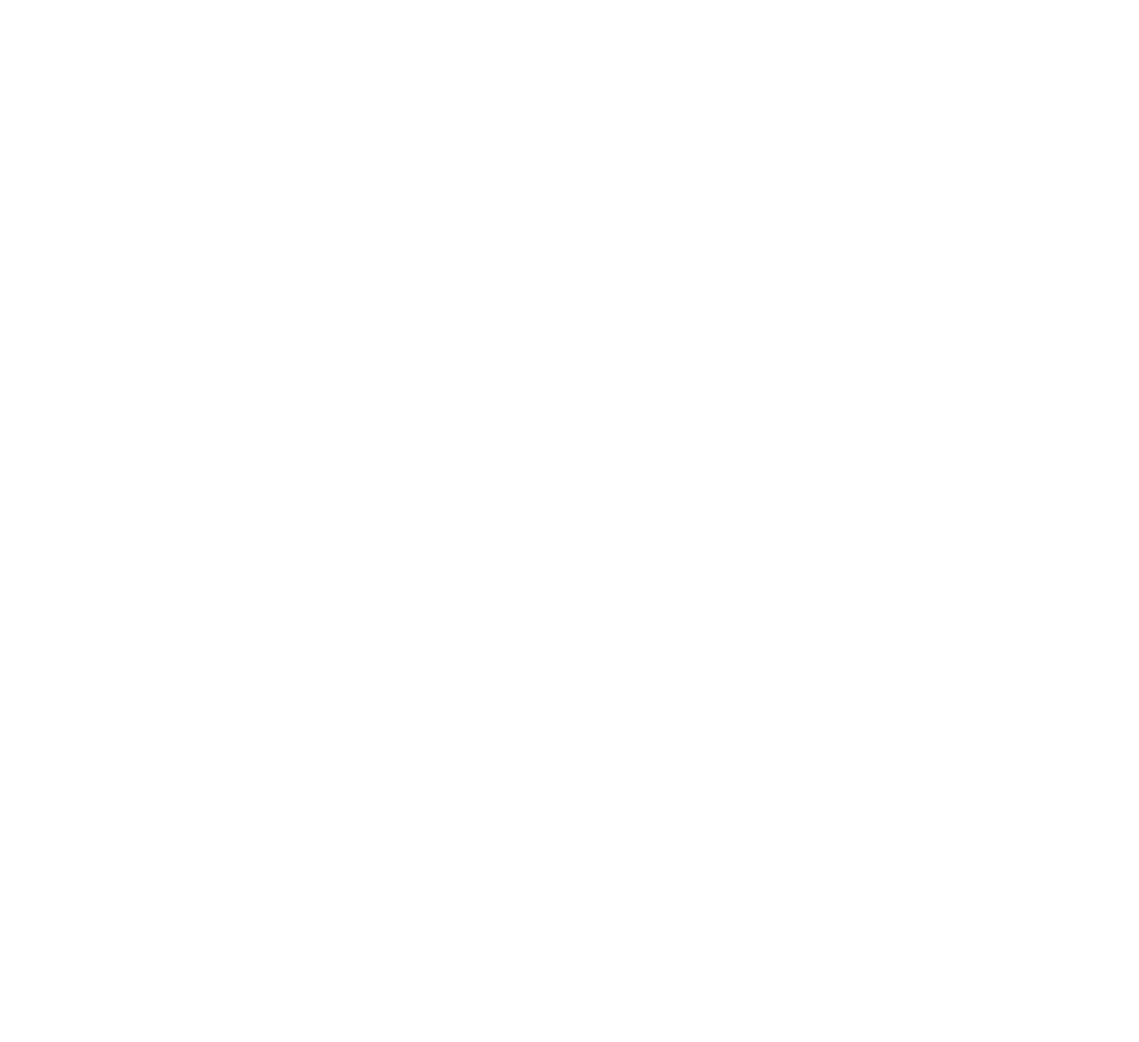
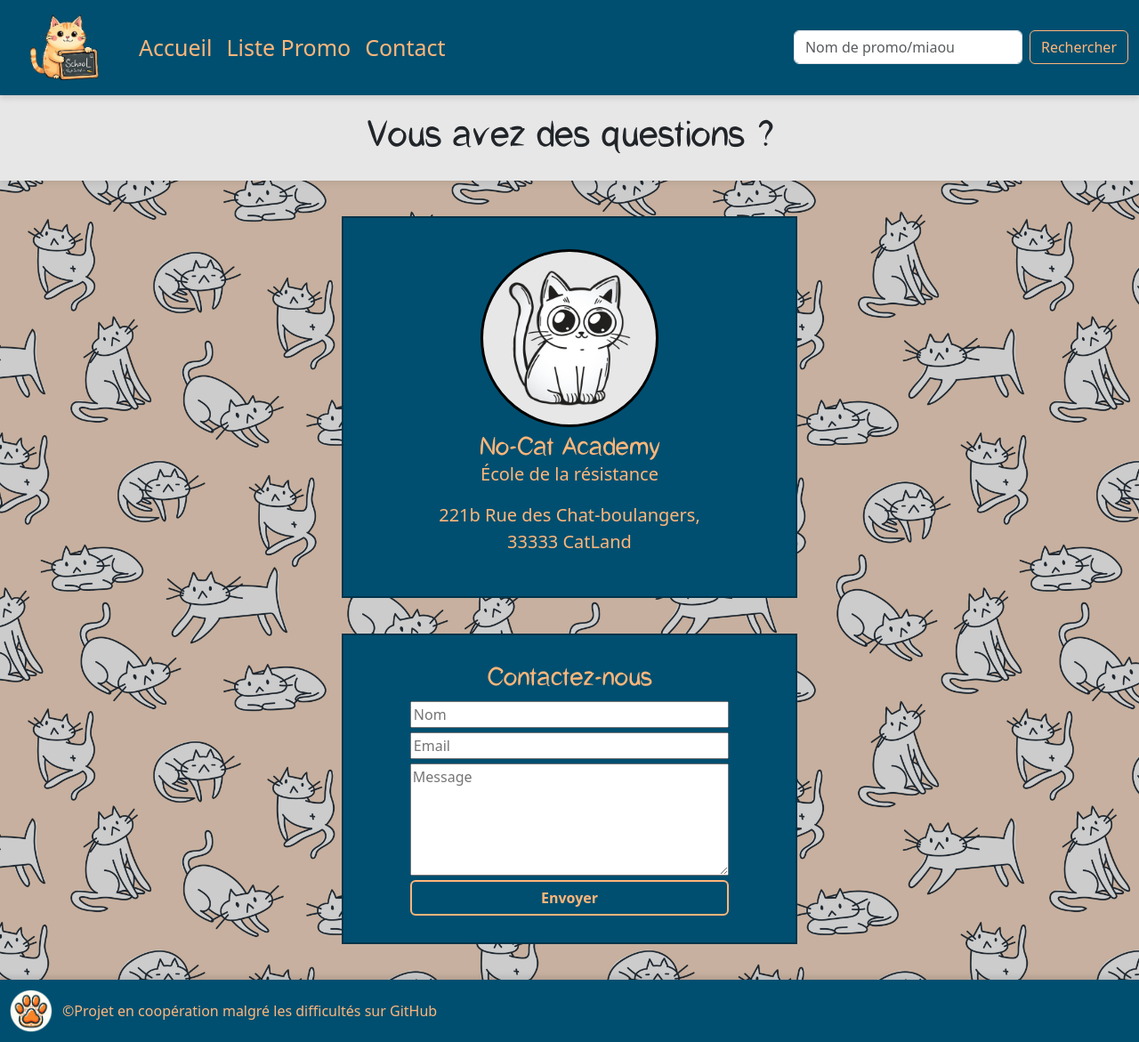
Before and after one commit to Floxde99/No_cat_Academy, a plain HTML site: page assets/pages/Contact.html in a window 1280 px wide. Shown: the whole page at 89% size. Before the commit the page ends 800 px from the top, so only its background shows below. Drawn offline with nearby package versions, Linux system fonts and the light colour scheme.

Commit message:
feat page contact

```diff
--- /dev/null
+++ b/assets/CSS/contact.css
@@ -0,0 +1,40 @@
+.contact-form {
+    display: flex;
+    flex-direction: column;
+    gap: 5px;
+    width: 80%;
+    padding-top: 10px;
+}
+
+article {
+    background-color: rgb(0, 79, 112);
+    border: 2px solid #00000057;
+    display: flex;
+    flex-direction: column;
+    align-items: center;
+    padding: 30px;
+    margin-top: 40px;
+    width: 40%;
+
+    p {
+        text-align: center;
+        font-size: 20px;
+        color: #ffb67a;
+    }
+}
+
+.form{
+margin-bottom: 40px;
+}
+
+.send-btn {
+    font-weight: bolder !important;
+border: 2px solid !important;
+}
+
+
+
+/* .input-error {
+    border: 2px solid rgb(177, 94, 0) !important;
+    background-color: rgb(238, 221, 208);
+} */
--- a/assets/CSS/style.css
+++ b/assets/CSS/style.css
@@ -125,6 +125,7 @@ main {
     height: auto;
     background-color: rgb(0, 79, 112);
     border: 2px solid #00000057;
+    width: 100%;
 
 
     p {
--- a/assets/pages/Contact.html
+++ b/assets/pages/Contact.html
@@ -0,0 +1,92 @@
+<!DOCTYPE html>
+<html lang="fr">
+
+<head>
+    <meta charset="UTF-8">
+    <meta name="viewport" content="width=device-width, initial-scale=1.0">
+    <link rel="stylesheet" href="../CSS/style.css">
+    <link rel="stylesheet" href="../CSS/contact.css">
+    <link href="https://cdn.jsdelivr.net/npm/bootstrap@5.3.3/dist/css/bootstrap.min.css" rel="stylesheet"
+        integrity="sha384-QWTKZyjpPEjISv5WaRU9OFeRpok6YctnYmDr5pNlyT2bRjXh0JMhjY6hW+ALEwIH" crossorigin="anonymous">
+    <title>Contact</title>
+</head>
+
+<body>
+    <header>
+        <nav class="navbar navbar-expand-lg">
+            <div class="container-fluid">
+                <img id="logo" class="navbar-brand img-fluid" src="../pictures/logo.png"></img>
+                <button class="navbar-toggler" type="button" data-bs-toggle="collapse" data-bs-target="#navbarScroll"
+                    aria-controls="navbarScroll" aria-expanded="false" aria-label="Toggle navigation">
+                    <span class="navbar-toggler-icon"></span>
+                </button>
+                <div class="collapse navbar-collapse" id="navbarScroll">
+                    <ul class="navbar-nav me-auto my-2 my-lg-0 navbar-nav-scroll" style="--bs-scroll-height: 100px;">
+                        <li class="nav-item">
+                            <a class="nav-link active" aria-current="page" href="../../index.html">Accueil</a>
+                        </li>
+                        <li class="nav-item">
+                            <a class="nav-link" href="./PromoPage.html">Liste Promo</a>
+                        </li>
+                        <li class="nav-item dropdown">
+                        <li class="nav-item">
+                            <a class="nav-link" href="./Contact.html">Contact</a>
+                        </li>
+                    </ul>
+                    <form class="d-flex" role="search">
+                        <input class="form-control me-2" type="search" placeholder="Nom de promo/miaou"
+                            aria-label="Search">
+                        <button class="btn btn-outline-success" type="submit">Rechercher</button>
+                    </form>
+                </div>
+            </div>
+        </nav>
+    </header>
+    <main>
+        <div class="intro">
+            <h2>Vous avez des questions ?</h2>
+        </div>
+        <article>
+            <img class=" avatar" src="../pictures/cat-mignon.png" alt="Card image cap">
+            <h3 class="card-title">No-Cat Academy</h3>
+            <p class="card-text">École de la résistance</p>
+            <p>221b Rue des Chat-boulangers, <br>33333 CatLand</p>
+        </article>
+        <article class="form">
+            <h3 class="card-title">Contactez-nous</h3>
+            <form class="contact-form">
+                <input type="text" name="name" required id="name" placeholder="Nom">
+                <input type="email" name="email" required class="email" placeholder="Email">
+                <textarea name="message" id="message" required placeholder="Message" rows="5"></textarea>
+                <button type="button" class="btn send-btn" id="submit-btn">Envoyer</button>
+            </form>
+            <div class="modal fade" id="exampleModal" tabindex="-1" aria-labelledby="exampleModalLabel"
+                aria-hidden="true">
+                <div class="modal-dialog">
+                    <div class="modal-content">
+                        <div class="modal-header">
+                            <h5 class="modal-title" id="exampleModalLabel">Message envoyé</h5>
+                            <button type="button" class="btn-close" data-bs-dismiss="modal" aria-label="Close"></button>
+                        </div>
+                        <div class="modal-footer">
+                            <div class="modal-body">Merci pour votre message (=🝦 ᆺ 🝦 = )⟆</div>
+                                <button type="button" class="btn btn-secondary" data-bs-dismiss="modal">Fermer</button>
+                        </div>
+                    </div>
+                </div>
+            </div>
+        </article>
+    </main>
+    <footer>
+        <div>
+            <img src="../pictures/patoune.png" alt="patoune" class="patoune">
+        </div>
+        <p>©Projet en coopération malgré les difficultés sur GitHub</p>
+    </footer>
+    <script src="../js/contact.js"></script>
+    <script src="https://cdn.jsdelivr.net/npm/bootstrap@5.3.3/dist/js/bootstrap.bundle.min.js"
+        integrity="sha384-YvpcrYf0tY3lHB60NNkmXc5s9fDVZLESaAA55NDzOxhy9GkcIdslK1eN7N6jIeHz"
+        crossorigin="anonymous"></script>
+</body>
+
+</html>
```
Also changed, not shown: assets/js/contact.js (added).
